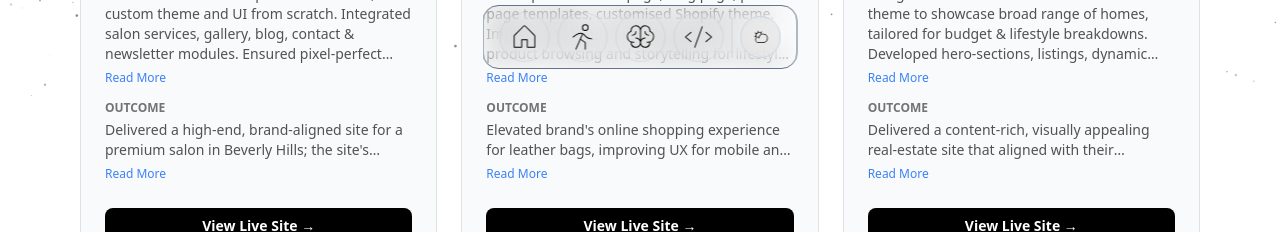
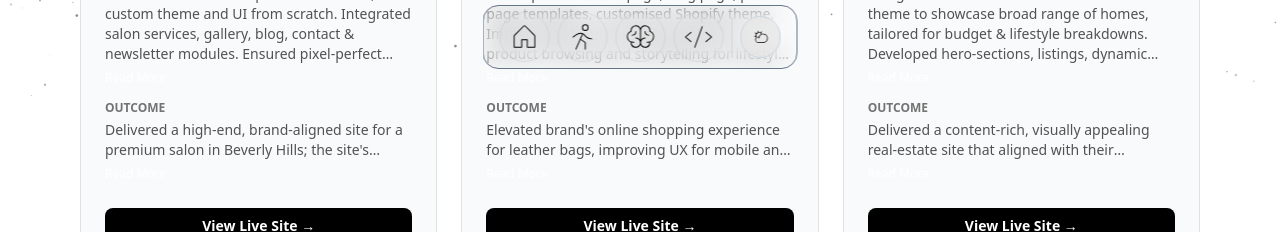
Before and after one commit to Safdar-Ali-India/safdar-Portfolio, a Next.js app: page /projects in a window 1280 px wide. Shown: the part 699-931 px from the top of the page. Built offline with nearby package versions, Linux system fonts and the light colour scheme.

Commit message:
style: white read more buttons and black form input text
- Read More buttons now white (was blue)
- Form input text now black in dark mode (was white)

```diff
--- a/app/projects/page.jsx
+++ b/app/projects/page.jsx
@@ -298,7 +298,7 @@ function CaseStudyCard({ study, index }) {
           <p className="text-xs font-semibold text-neutral-500 dark:text-neutral-400 uppercase mb-1">What I Did</p>
           <p className={`text-sm text-neutral-600 dark:text-neutral-400 ${!showFullDescription ? "line-clamp-4" : ""}`}>{study.description}</p>
           {study.description.length > 120 && (
-            <button onClick={() => setShowFullDescription(!showFullDescription)} className="text-xs text-blue-500 hover:text-blue-400 mt-1">
+            <button onClick={() => setShowFullDescription(!showFullDescription)} className="text-xs text-white hover:text-gray-300 mt-1">
               {showFullDescription ? "Show Less" : "Read More"}
             </button>
           )}
@@ -308,7 +308,7 @@ function CaseStudyCard({ study, index }) {
           <p className="text-xs font-semibold text-neutral-500 dark:text-neutral-400 uppercase mb-1">Outcome</p>
           <p className={`text-sm text-neutral-600 dark:text-neutral-400 ${!showFullOutcome ? "line-clamp-2" : ""}`}>{study.outcome}</p>
           {study.outcome.length > 80 && (
-            <button onClick={() => setShowFullOutcome(!showFullOutcome)} className="text-xs text-blue-500 hover:text-blue-400 mt-1">
+            <button onClick={() => setShowFullOutcome(!showFullOutcome)} className="text-xs text-white hover:text-gray-300 mt-1">
               {showFullOutcome ? "Show Less" : "Read More"}
             </button>
           )}
```
